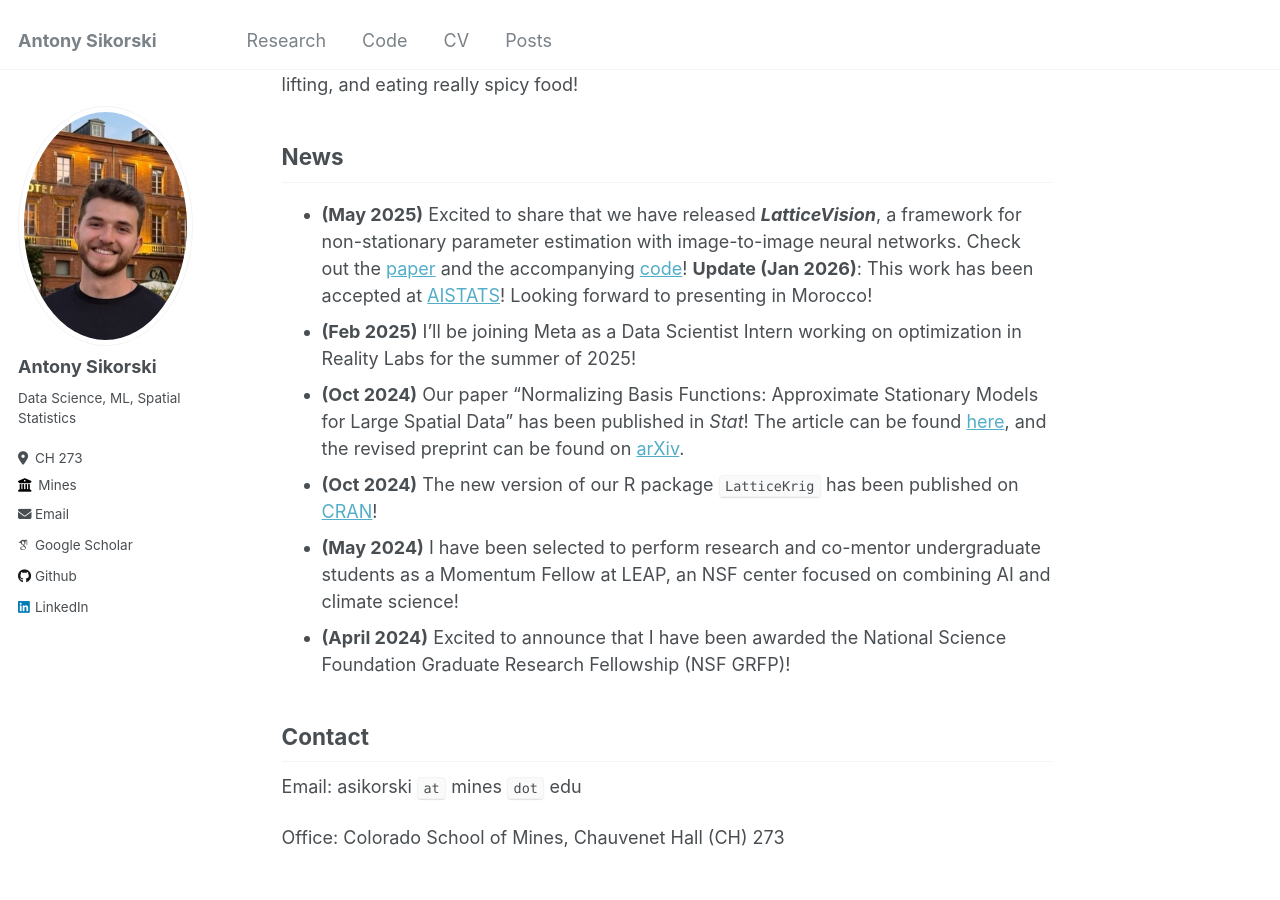
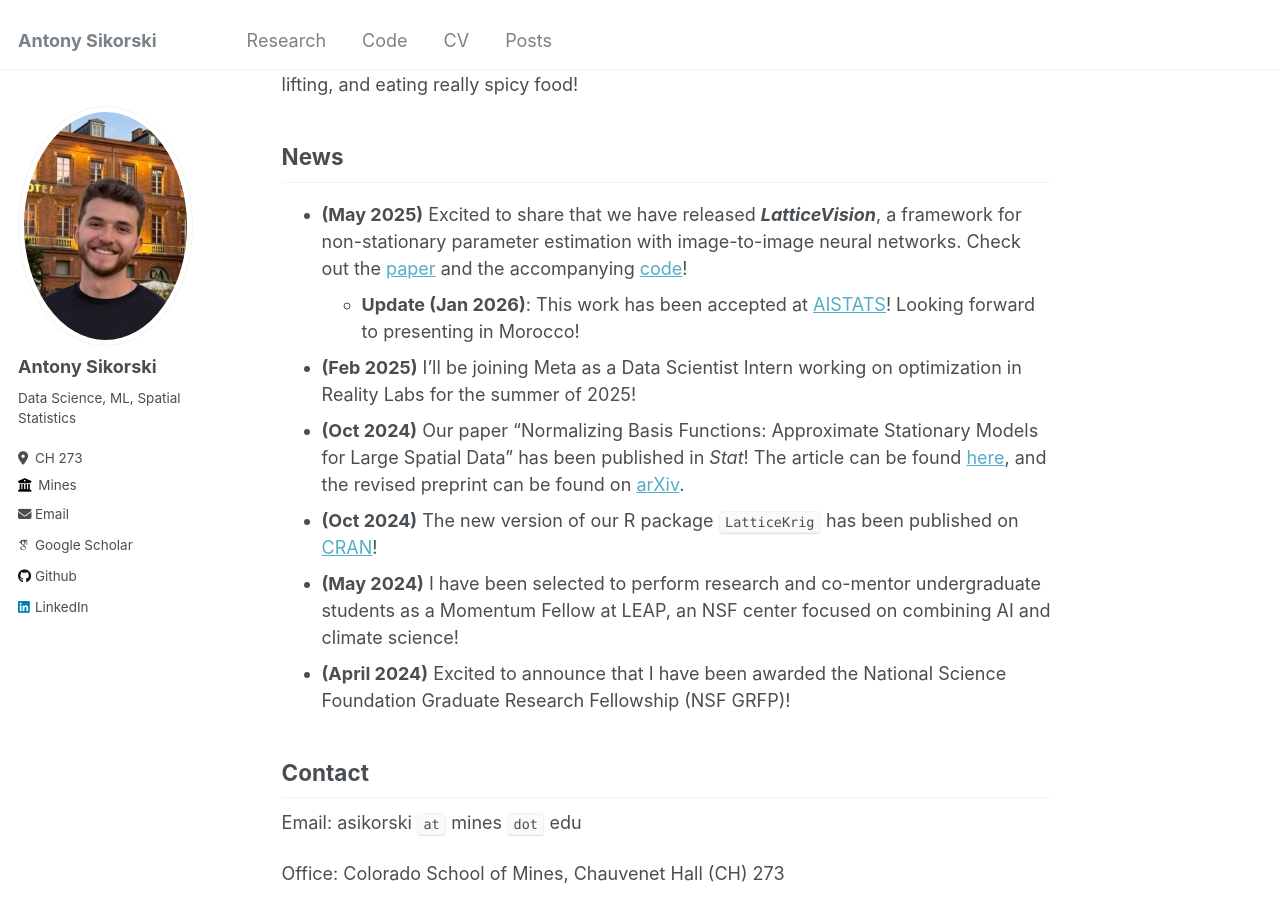
Before and after one commit to antonyxsik/antonyxsik.github.io, a Jekyll site: the page built from _pages/about.md, in a window 1280 px wide and 900 px high, scrolled down 543 px. Built offline with Jekyll 4.4.1, drawn with Linux system fonts in a browser that asks for light colours; some web fonts are replaced.

Commit message:
formatting

```diff
--- a/_pages/about.md
+++ b/_pages/about.md
@@ -19,7 +19,8 @@
 
 News
 ------
-- **(May 2025)** Excited to share that we have released ***LatticeVision***, a framework for non-stationary parameter estimation with image-to-image neural networks. Check out the <a href="https://arxiv.org/abs/2505.09803" target="_blank">paper</a> and the accompanying <a href="https://github.com/antonyxsik/LatticeVision" target="_blank">code</a>! **Update (Jan 2026)**: This work has been accepted at <a href="https://virtual.aistats.org/" target="_blank">AISTATS</a>! Looking forward to presenting in Morocco!
+- **(May 2025)** Excited to share that we have released ***LatticeVision***, a framework for non-stationary parameter estimation with image-to-image neural networks. Check out the <a href="https://arxiv.org/abs/2505.09803" target="_blank">paper</a> and the accompanying <a href="https://github.com/antonyxsik/LatticeVision" target="_blank">code</a>!
+  -  **Update (Jan 2026)**: This work has been accepted at <a href="https://virtual.aistats.org/" target="_blank">AISTATS</a>! Looking forward to presenting in Morocco!
 - **(Feb 2025)** I'll be joining Meta as a Data Scientist Intern working on optimization in Reality Labs for the summer of 2025!
 - **(Oct 2024)** Our paper "Normalizing Basis Functions: Approximate Stationary Models for Large Spatial Data" has been published in *Stat*! The article can be found <a href="https://onlinelibrary.wiley.com/doi/10.1002/sta4.70015" target="_blank">here</a>, and the revised preprint can be found on <a href="https://arxiv.org/abs/2405.13821" target="_blank">arXiv</a>.
 - **(Oct 2024)** The new version of our R package `LatticeKrig` has been published on <a href="https://cran.r-project.org/web/packages/LatticeKrig/" target="_blank">CRAN</a>!
```
